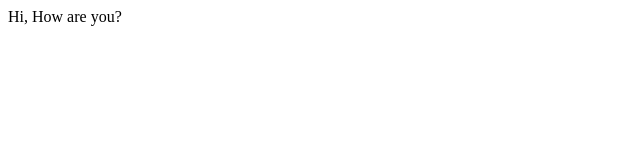
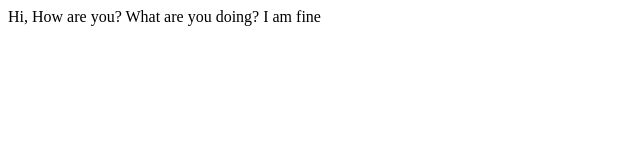
Before and after one commit to priyankaawagh/todoapplication, a plain HTML site: page index.html in a window 1280 px wide. Shown: the whole page, without its empty margins (0-640 px from the left). Drawn offline with Linux system fonts and the light colour scheme.

Commit message:
Updated at 11:13 pm

```diff
--- a/index.html
+++ b/index.html
@@ -1,5 +1,7 @@
 <html>
     <p>
         Hi, How are you?
+        What are you doing?
+        I am fine
     </p>
 </html>
```
Also changed, not shown: home.html (added, +6 -0 lines), 1 other file.
